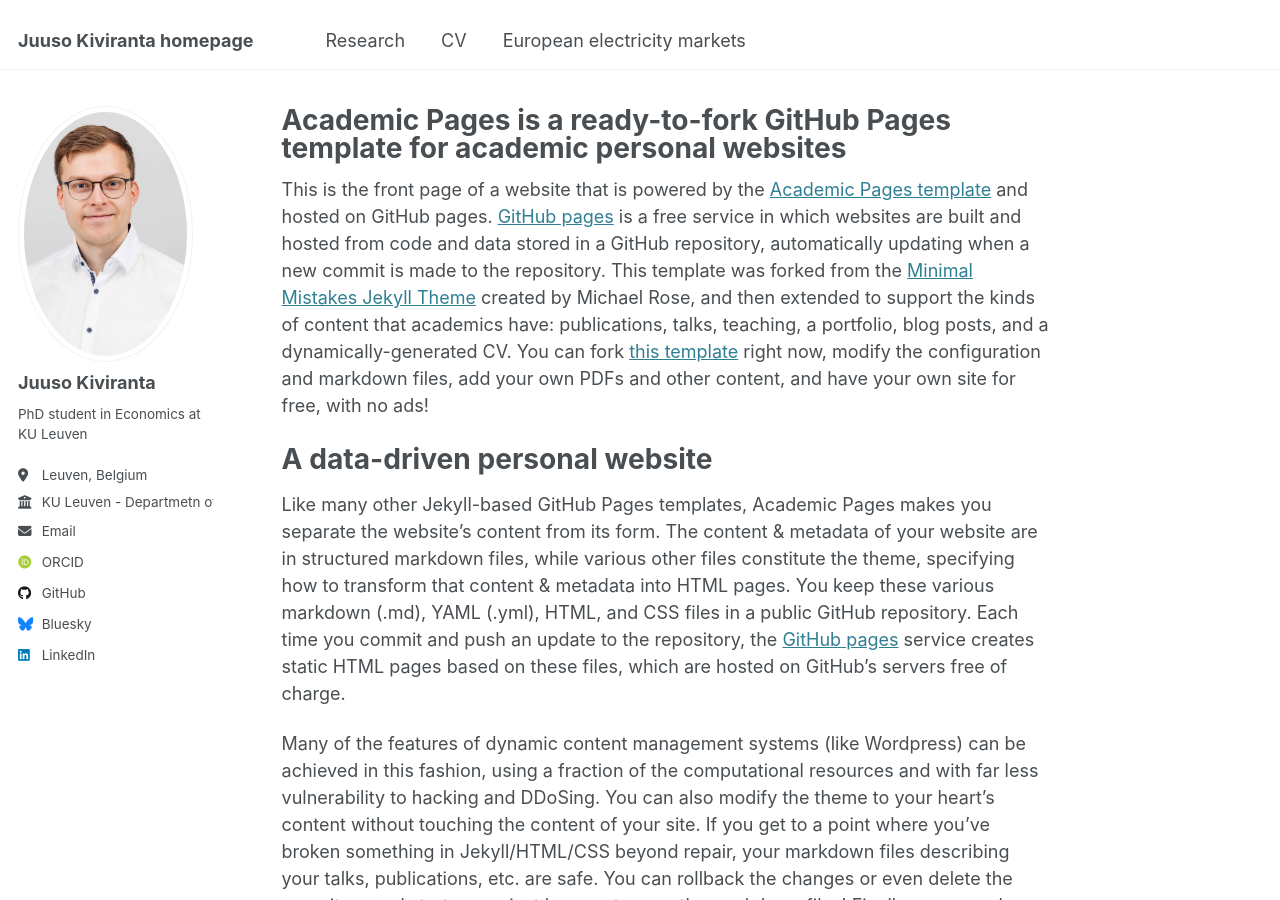
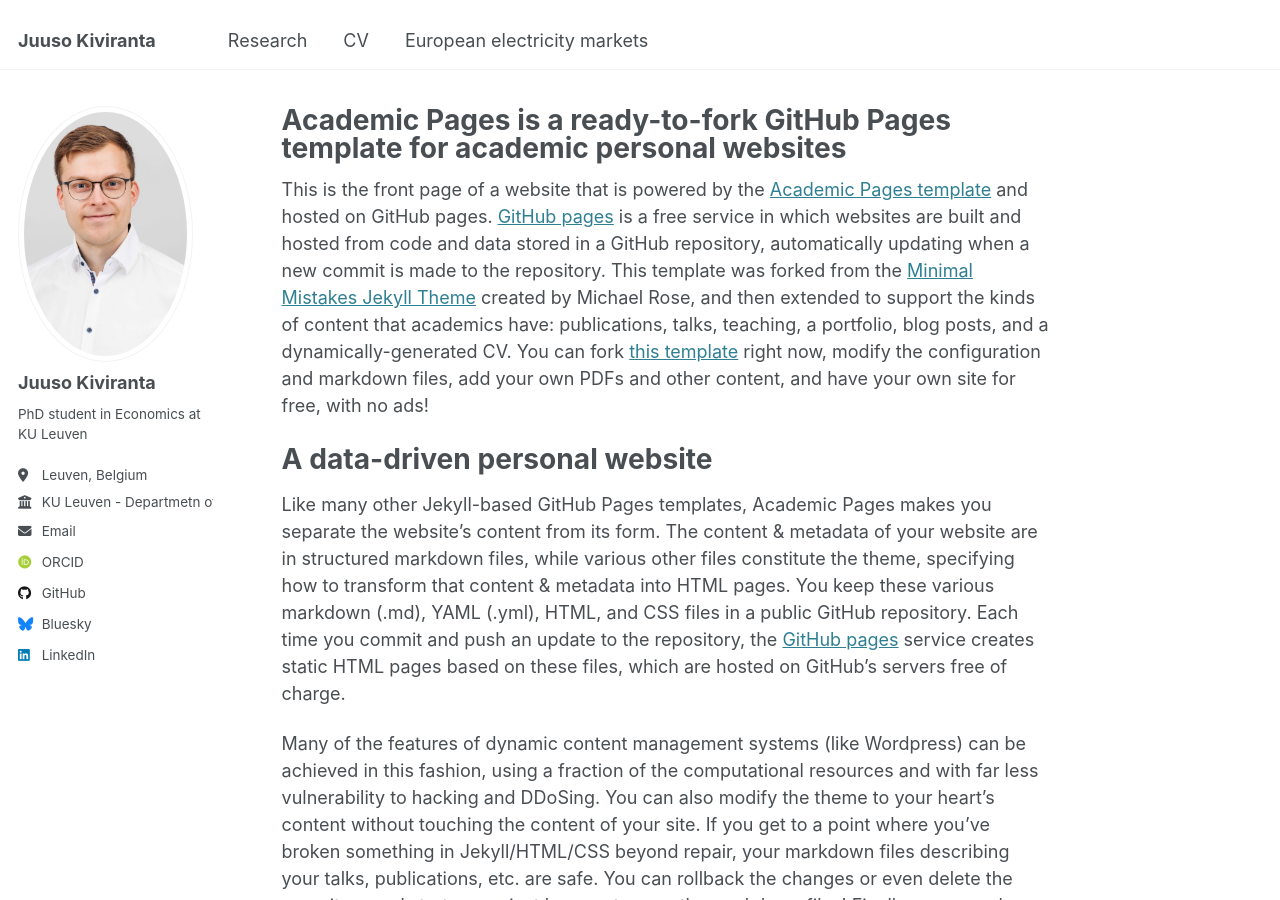
Before and after one commit to jkiviranta/jkiviranta.github.io, a Jekyll site: the page built from _pages/about.md, in a window 1280 px wide and 900 px high. Built offline with Jekyll 4.4.1, drawn with Linux system fonts in a browser that asks for light colours; some web fonts are replaced.

Commit message:
Update _config.yml

```diff
--- a/_config.yml
+++ b/_config.yml
@@ -9,7 +9,7 @@
 # Basic Site Settings
 locale                   : "en-US"
 site_theme               : "default"
-title                    : "Juuso Kiviranta homepage"
+title                    : "Juuso Kiviranta"
 title_separator          : "-"
 name                     : &name "Juuso Kiviranta"
 description              : &description "Doctoral researcher in Economics at KU Leuven"
```
